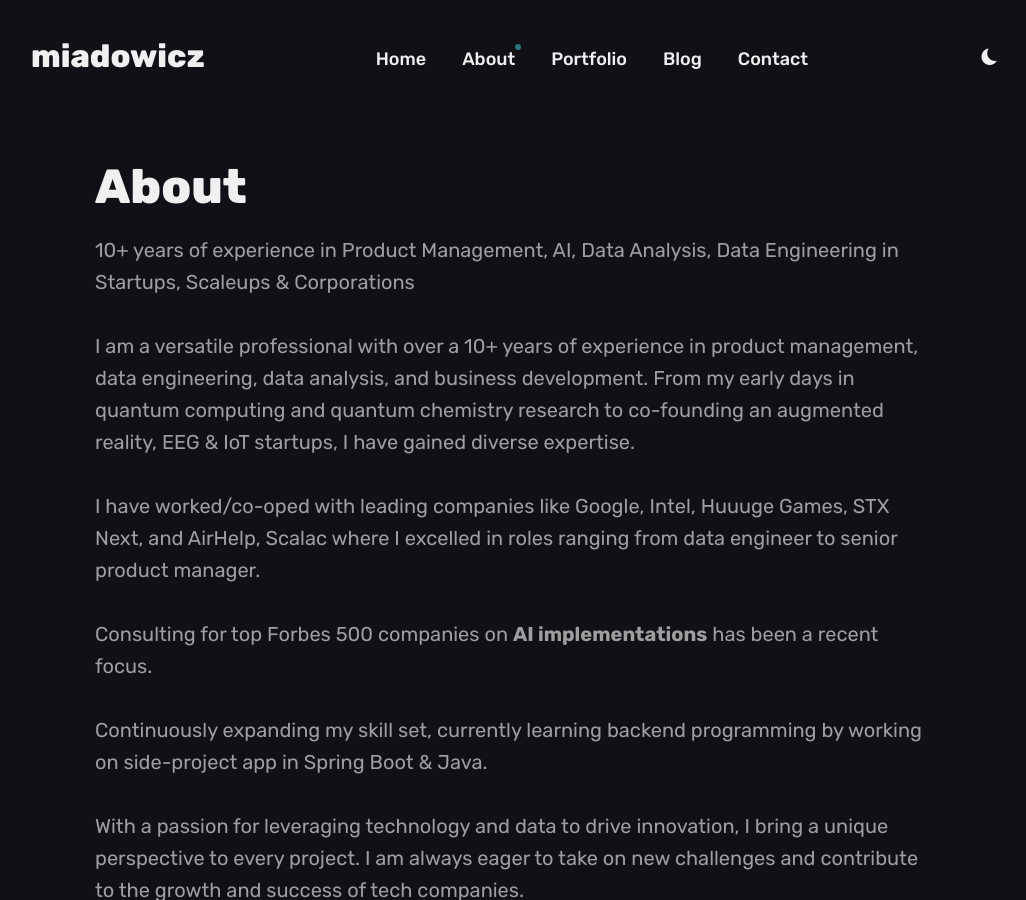
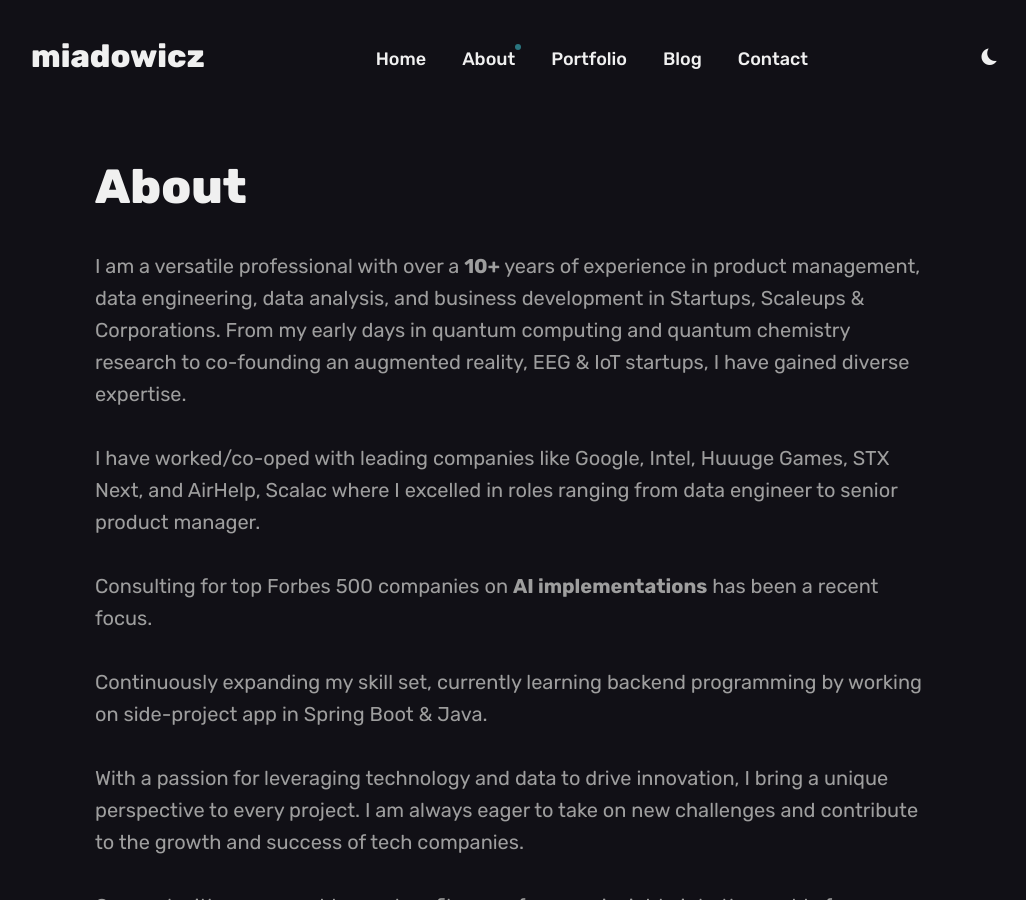
Before and after one commit to lmiadowicz/lmiadowicz.github.io, a Jekyll site: the page built from _pages/about.md, in a window 1280 px wide and 900 px high. Shown: the whole window, without its empty margins (125-1151 px from the left). Built offline with Jekyll 4.4.1, drawn with Linux system fonts in a browser that asks for light colours.

Commit message:
fixed about

```diff
--- a/_pages/about.md
+++ b/_pages/about.md
@@ -1,13 +1,13 @@
 ---
 layout: page
 title: About
-description: 10+ years of experience in Product Management, AI, Data Analysis, Data Engineering in Startups, Scaleups & Corporations
+description:
 permalink: /about/
 image:
 image_caption:
 ---
 
-I am a versatile professional with over a 10+ years of experience in product management, data engineering, data analysis, and business development. From my early days in quantum computing and quantum chemistry research to co-founding an augmented reality, EEG & IoT startups, I have gained diverse expertise.
+I am a versatile professional with over a <b>10+</b> years of experience in product management, data engineering, data analysis, and business development in Startups, Scaleups & Corporations. From my early days in quantum computing and quantum chemistry research to co-founding an augmented reality, EEG & IoT startups, I have gained diverse expertise.
 
 I have worked/co-oped with leading companies like Google, Intel, Huuuge Games, STX Next, and AirHelp, Scalac where I excelled in roles ranging from data engineer to senior product manager.
 
```
